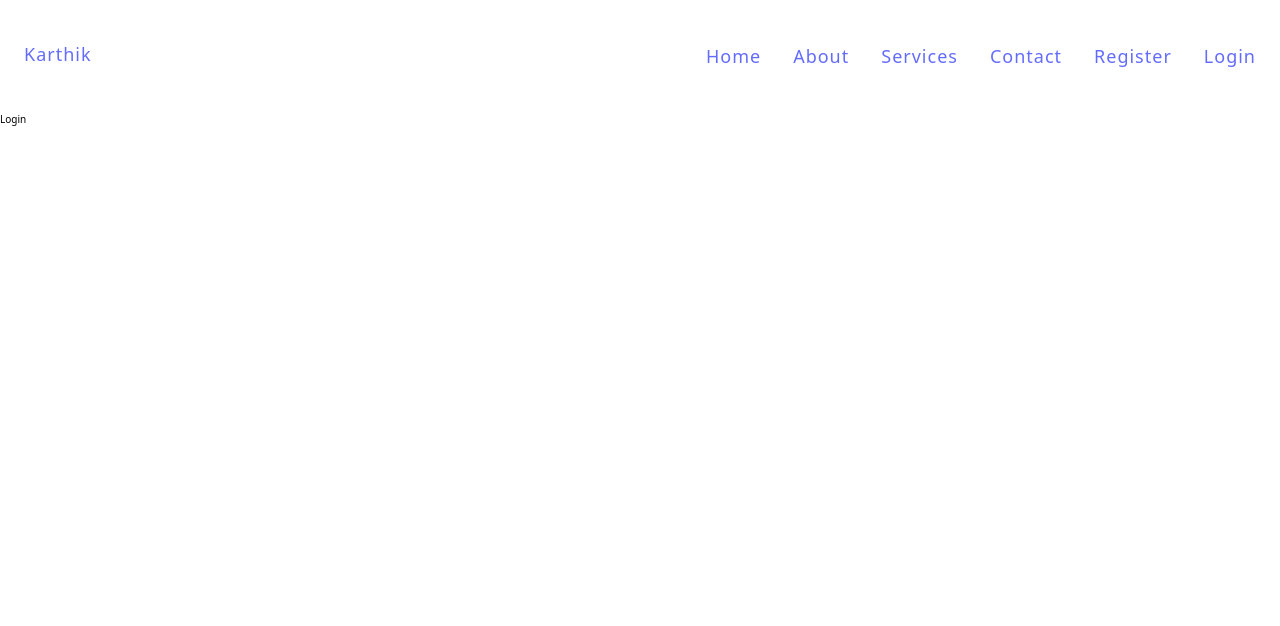
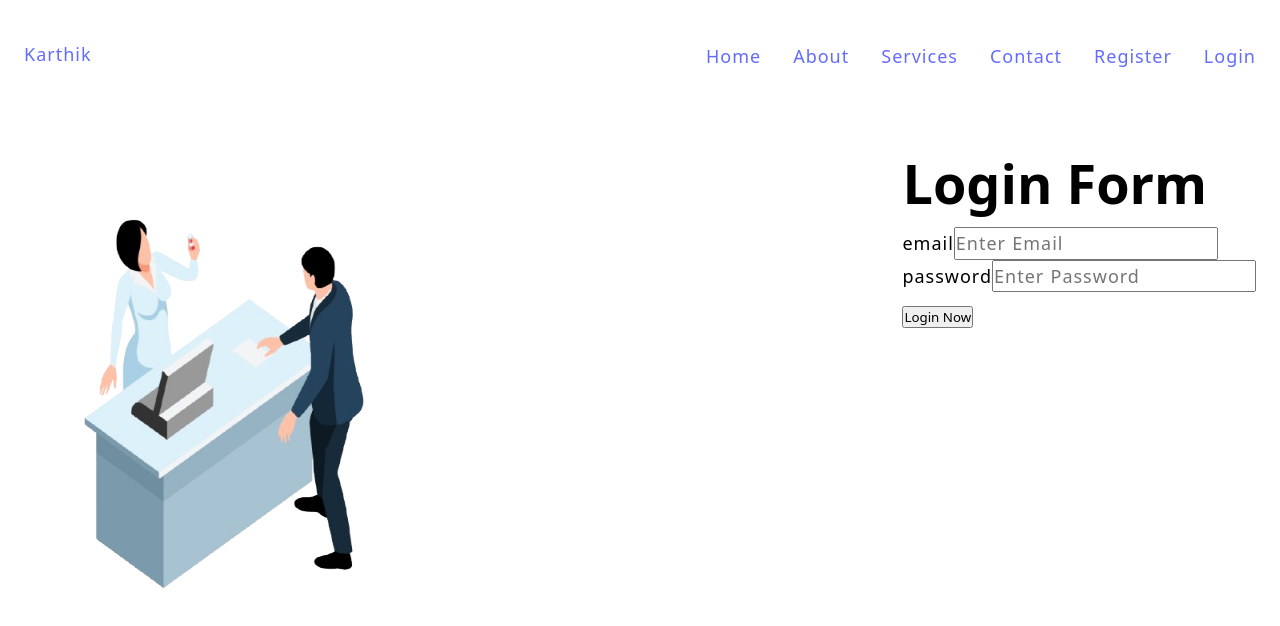
Before and after one commit to mkarthikpai/MERN-tutorial-thapa, a React (Vite) app in the folder client/: page /login in a window 1280 px wide. Shown: the top 626 px of the page. Built offline with nearby package versions, Linux system fonts and the light colour scheme.

Commit message:
Login form development

```diff
--- a/client/src/pages/Login.jsx
+++ b/client/src/pages/Login.jsx
@@ -1,5 +1,78 @@
+import { useState } from "react";
+
 const Login = () => {
-  return <div>Login</div>;
+  const [user, setUser] = useState({
+    email: "",
+    password: "",
+  });
+
+  const handleInput = (e) => {
+    let name = e.target.name;
+    let value = e.target.value;
+    setUser({ ...user, [name]: value });
+  };
+
+  const handleSubmit = (e) => {
+    e.preventDefault();
+  };
+
+  return (
+    <>
+      <section>
+        <main>
+          <div className="section-registration">
+            <div className="container grid grid-two-cols">
+              <div className="registration-image">
+                <img
+                  src="/images/Register.png"
+                  alt="registration"
+                  width={"400"}
+                  height={"500"}
+                />
+              </div>
+              <div className="registration-form">
+                <h1 className="main-heading mb-3">Login Form</h1>
+                <br />
+                <form onSubmit={handleSubmit}>
+                  <div>
+                    <label htmlFor="email">email</label>
+                    <input
+                      type="email"
+                      name="email"
+                      id="email"
+                      value={user.email}
+                      onChange={handleInput}
+                      placeholder="Enter Email"
+                      required
+                      autoComplete="off"
+                    />
+                  </div>
+
+                  <div>
+                    <label htmlFor="password">password</label>
+                    <input
+                      type="password"
+                      name="password"
+                      id="password"
+                      value={user.password}
+                      onChange={handleInput}
+                      placeholder="Enter Password"
+                      required
+                      autoComplete="off"
+                    />
+                  </div>
+                  <br />
+                  <button className="btn btn-submit" type="submit">
+                    Login Now
+                  </button>
+                </form>
+              </div>
+            </div>
+          </div>
+        </main>
+      </section>
+    </>
+  );
 };
 
 export default Login;
```
